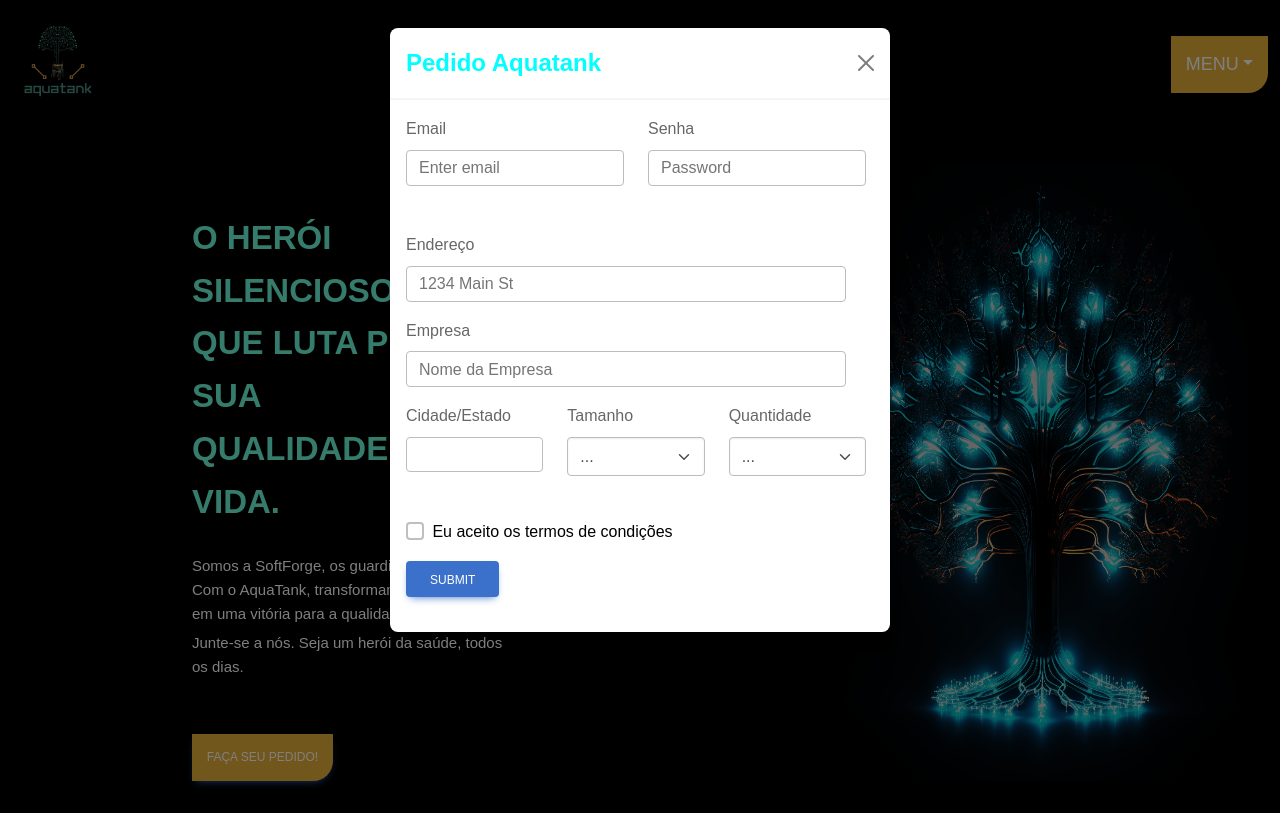
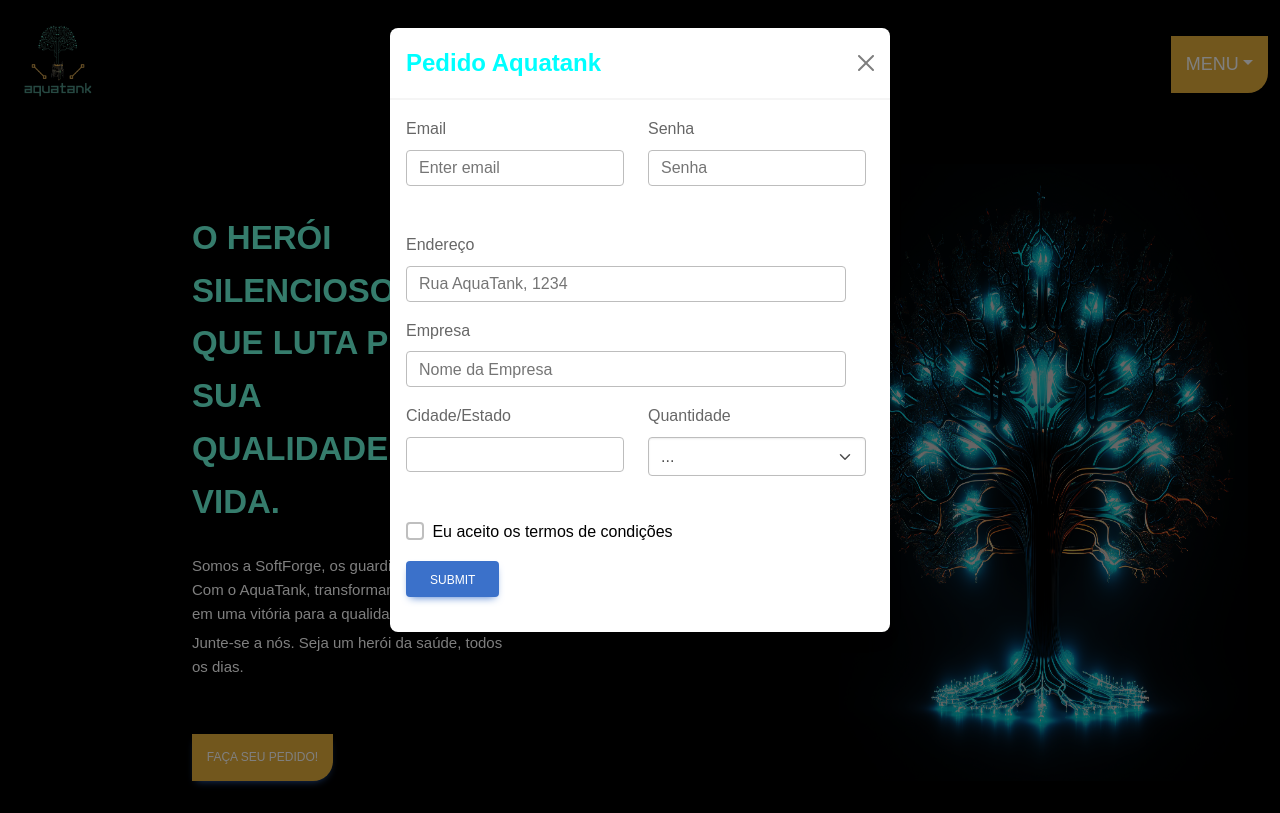
Before and after one commit to LilithGouveia/next-challenge-application, a React (Vite) app: page / in a window 1280 px wide. Both pictures are taken after a click on the button "FAÇA SEU PEDIDO!". Built offline with nearby package versions, Linux system fonts and the light colour scheme.

Commit message:
adicionado alert.

```diff
--- a/src/components/MainContent.jsx
+++ b/src/components/MainContent.jsx
@@ -48,13 +48,13 @@
 
                   <Form.Group as={Col} controlId="formGridPassword">
                     <Form.Label>Senha</Form.Label>
-                    <Form.Control type="password" placeholder="Password" />
+                    <Form.Control type="password" placeholder="Senha" />
                   </Form.Group>
                 </Row>
 
                 <Form.Group className="mb-3" controlId="formGridAddress1">
                   <Form.Label>Endereço</Form.Label>
-                  <Form.Control placeholder="1234 Main St" />
+                  <Form.Control placeholder="Rua AquaTank, 1234" />
                 </Form.Group>
 
                 <Form.Group className="mb-3" controlId="formGridAddress2">
@@ -69,22 +69,12 @@
                   </Form.Group>
 
                   <Form.Group as={Col} controlId="formGridState">
-                    <Form.Label>Tamanho</Form.Label>
-                    <Form.Select defaultValue="Choose...">
-                      <option>...</option>
-                      <option>P</option>
-                      <option>M</option>
-                      <option>G</option>
-                    </Form.Select>
-                  </Form.Group>
-
-                  <Form.Group as={Col} controlId="formGridState">
                     <Form.Label>Quantidade</Form.Label>
                     <Form.Select defaultValue="Choose...">
                       <option>...</option>
-                      <option>2</option>
-                      <option>6</option>
+                      <option>1</option>
                       <option>10</option>
+                      <option>100</option>
                     </Form.Select>
                   </Form.Group>
                 </Row>
--- a/src/routes/Cadastro/Cadastro.jsx
+++ b/src/routes/Cadastro/Cadastro.jsx
@@ -28,6 +28,7 @@
 
       if (emailExistente) {
         setMensagem("Este e-mail já está em uso. Tente outro e-mail.");
+        alert("Este e-mail já está em uso. Tente outro e-mail.");
       } else {
         try {
           const response = await fetch("http://localhost:3000/usuarios", {
@@ -40,19 +41,23 @@
 
           if (response.ok) {
             setMensagem("Usuário registrado com sucesso!");
+            alert("Login realizado com SUCESSO!");
             setNovoUsuario({ name: "", email: "", senha: "" });
 
             // Redirecionar para a página de login após o registro bem-sucedido
             window.location.href = "/login";
           } else {
             setMensagem("Falha ao registrar usuário.");
+            alert("Falha ao registrar usuário.")
           }
         } catch (error) {
           setMensagem("Ocorreu um erro no processamento da sua solicitação!");
+          alert("Ocorreu um erro no processamento da sua solicitação!")
         }
       }
     } else {
       setMensagem("Por favor, preencha todos os campos.");
+      alert("Por favor, preencha todos os campos.")
     }
   };
 
```
Also changed, not shown: api.json.
